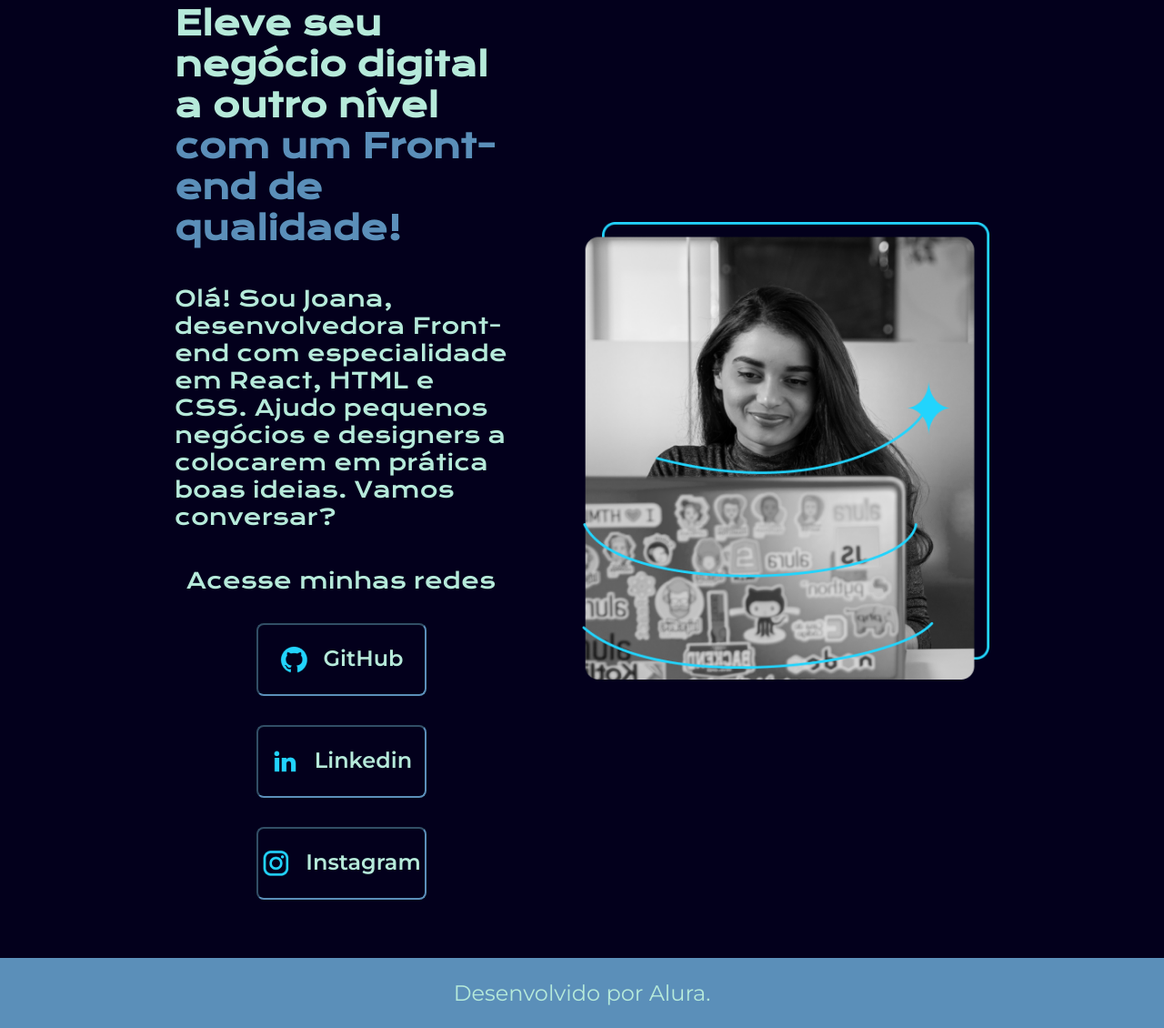
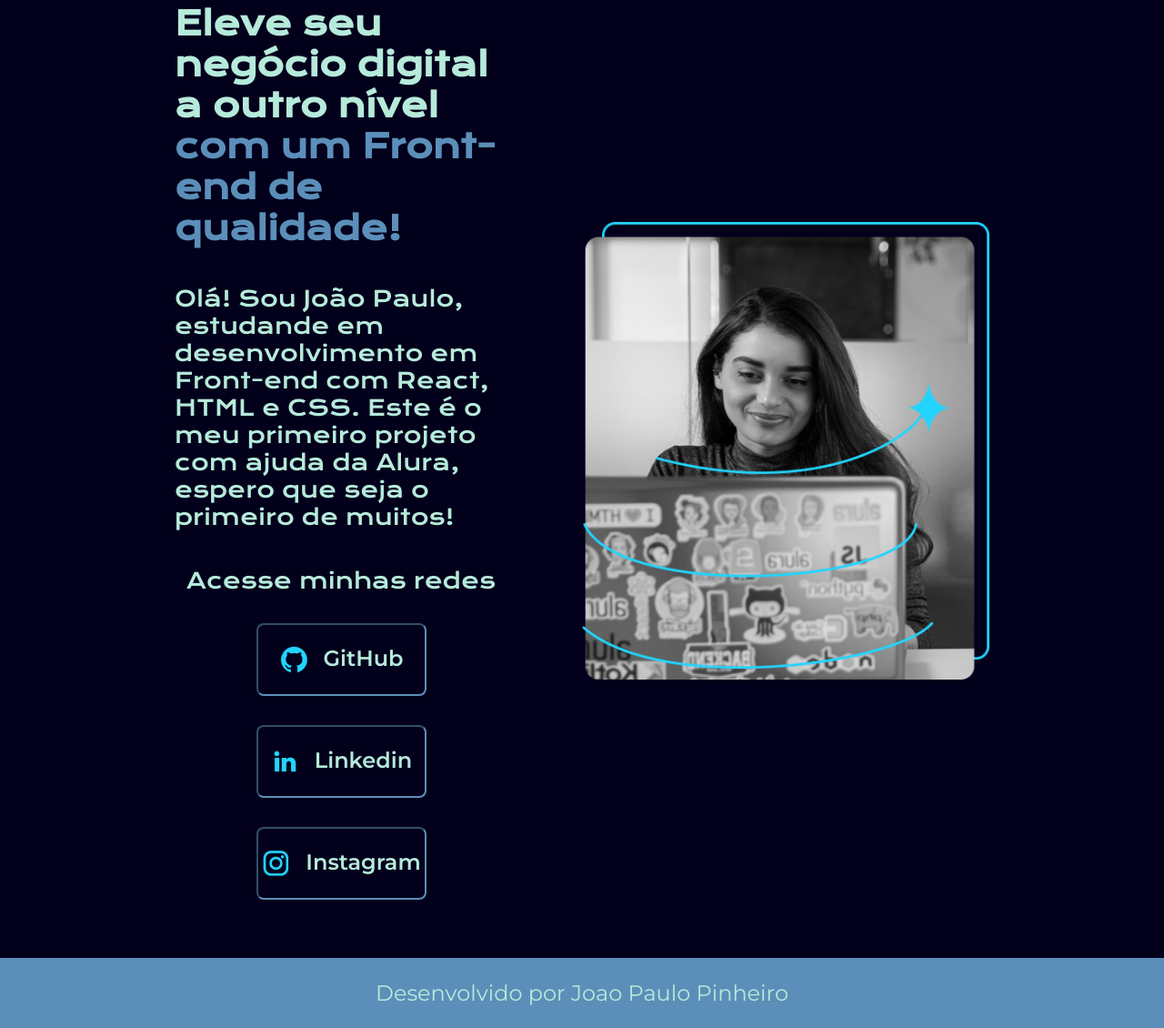
Before and after one commit to JoaoDev01001/portifolio, a plain HTML site: page index.html in a window 1280 px wide. Shown: the part 116-1246 px from the top of the page at 91% size. Drawn offline with nearby package versions, Linux system fonts and the light colour scheme.

Commit message:
Update index.html
Add descrição

```diff
--- a/index.html
+++ b/index.html
@@ -22,12 +22,9 @@
             <h1 class="apresentacao__conteudo__titulo">Eleve seu negócio digital a outro nível
                 <strong class="titulo-destaque">com um Front-end de qualidade!</strong>
             </h1>
-            <p class="apresentacao__conteudo__texto">Olá! Sou Joana, desenvolvedora Front-end com
-                especialidade
-                em
+            <p class="apresentacao__conteudo__texto">Olá! Sou João Paulo, estudande em desenvolvimento em Front-end com
                 React, HTML e
-                CSS. Ajudo pequenos negócios e designers a colocarem em prática boas ideias.
-                Vamos conversar?</p>
+                CSS. Este é o meu primeiro projeto com ajuda da Alura, espero que seja o primeiro de muitos!</p>
             <div class="apresentacao__links">
                 <h2 class="apresentacao__links__subtitulo">Acesse minhas redes</h2>
                 <a class="apresentacao__links__navegacao" href="https://gitHub.com/JoaoDev01001">
@@ -43,7 +40,7 @@
 
     </main>
     <footer class="rodape">
-        <p>Desenvolvido por Alura.</p>
+        <p>Desenvolvido por Joao Paulo Pinheiro</p>
     </footer>
 </body>
 
```
